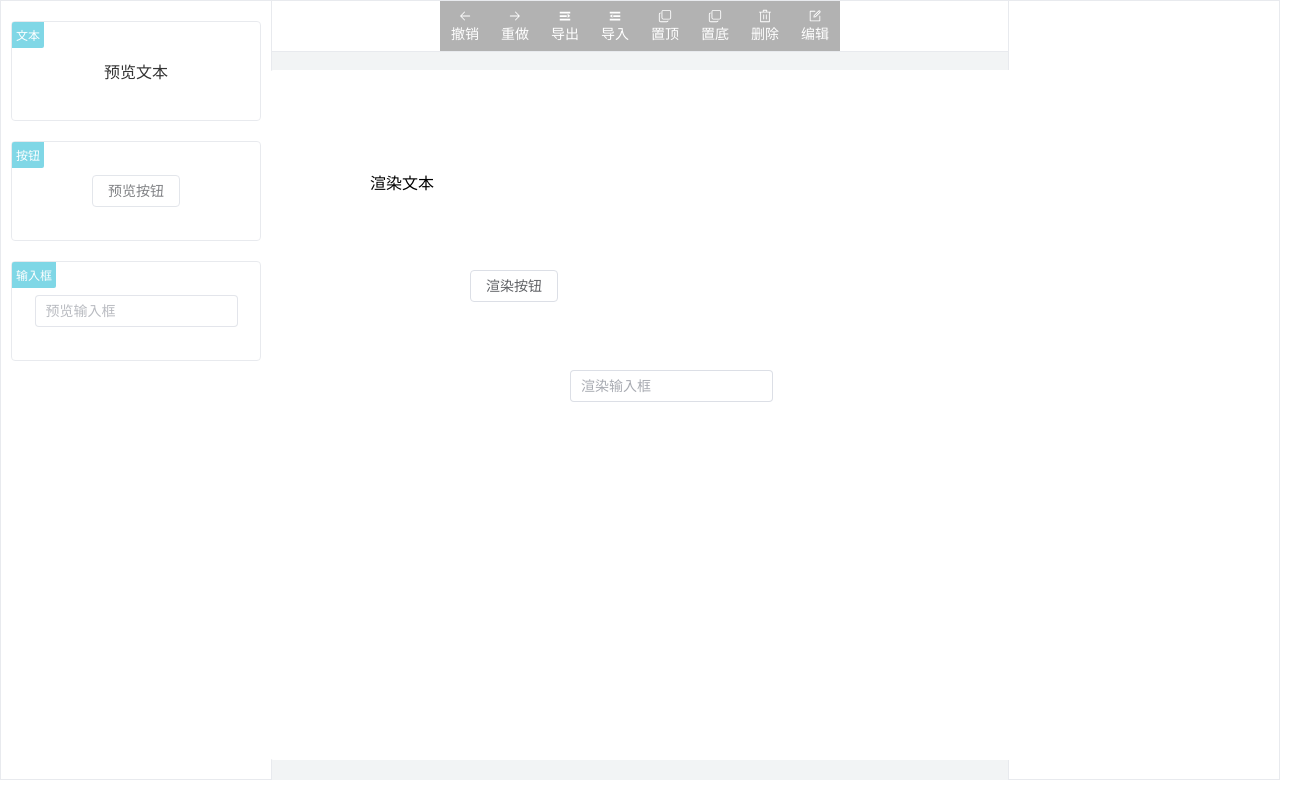
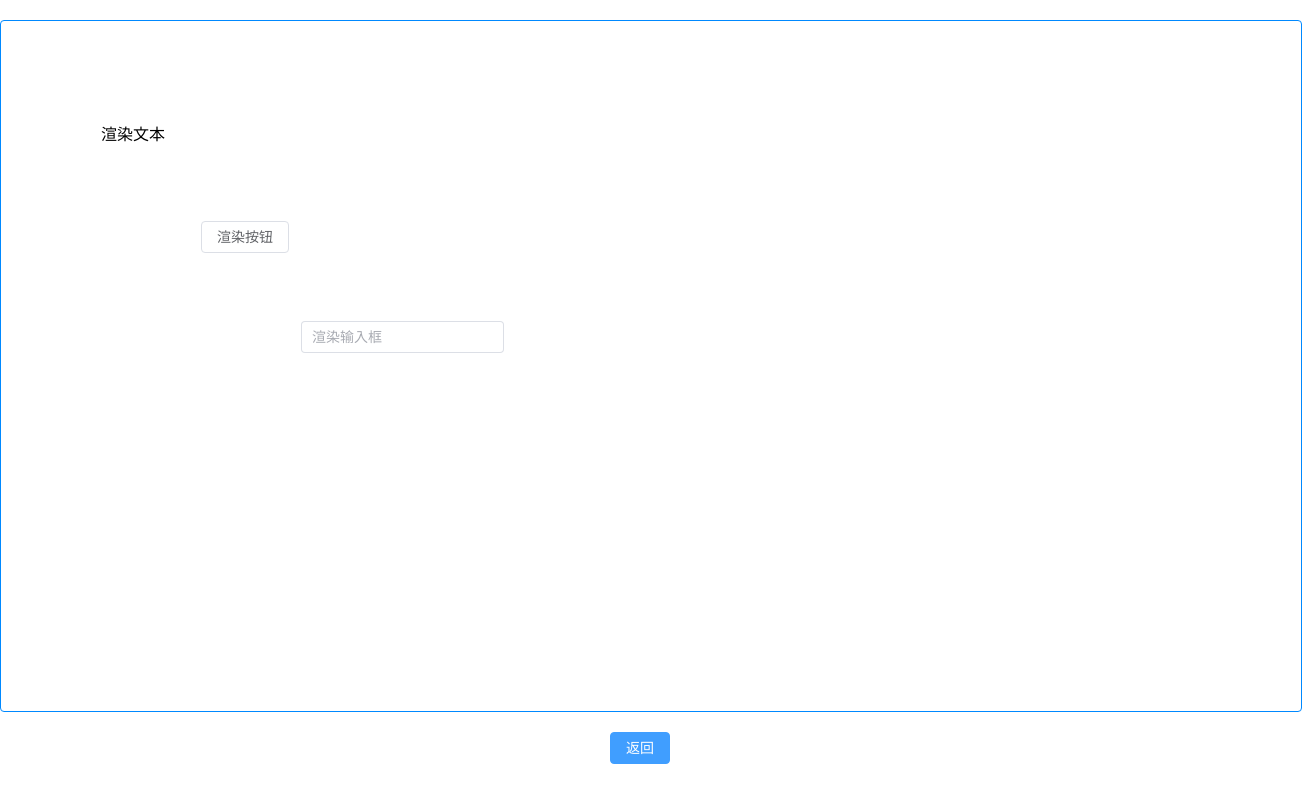
Before and after one commit to IStrangers/Vue3EditorLesson, a Vue app: page / in a window 1280 px wide. Both pictures are taken after a click on the element "预览". Shown: the whole page, 1302 px wide, since content can reach past the window. Built offline with nearby package versions, Linux system fonts and the light colour scheme.

Commit message:
20220907

```diff
--- a/src/components/editor/index.jsx
+++ b/src/components/editor/index.jsx
@@ -6,6 +6,7 @@ import { useMenuDragger } from "./use-menu-dragger"
 import { useFocus } from "./use-focus"
 import { useBlockDragger } from "./use-block-Dragger"
 import { useCommand } from "./use-command"
+import { ElButton } from "element-plus"
 
 export default defineComponent({
   props: {
@@ -23,6 +24,7 @@ export default defineComponent({
   setup(props,ctx) {
 
     const previewRef = ref(false)
+    const editorRef = ref(true)
     provide("config",props.config)
 
     const data = computed({
@@ -49,6 +51,30 @@ export default defineComponent({
     const command = useCommand(data,focusData)
 
     return () =>
+      previewRef.value ?
+      (
+        <div class="container-canvas-preview">
+          <div
+            ref={containerRef}
+            class="canvas-content"
+            style={containerStyles.value}
+          >
+            {
+              data.value.blocks.map((block,index) => {
+                return <EditorBlock
+                  class={previewRef.value ? "block-preview" : ''}
+                  block={block}
+                ></EditorBlock>
+              })
+            }
+          </div>
+          <div class="footer">
+            <ElButton type="primary" onClick={() => previewRef.value=false}>返回</ElButton>
+          </div>
+        </div>
+      )
+      :
+      (
         <div class="editor">
           <div class="editor-left">
             {
@@ -69,7 +95,7 @@ export default defineComponent({
             {
               props.config.toolbarList.map(toolbar => {
                 if(typeof toolbar === "function") {
-                toolbar = toolbar(previewRef,focusUse)
+                  toolbar = toolbar({editorRef,previewRef,focusUse})
                 }
                 const RenderToolbar = toolbar.render()
                 return <div class="toolbar-item" onClick={toolbar.handler ? toolbar.handler : command.commands[toolbar.commandName]}>
@@ -110,5 +136,6 @@ export default defineComponent({
             </div>
           </div>
         </div>
+      )
   }
 })
--- a/src/components/editor/index.scss
+++ b/src/components/editor/index.scss
@@ -135,3 +135,16 @@
     }
   }
 }
+
+.container-canvas-preview {
+  .canvas-content {
+    margin: 20px auto;
+    position: relative;
+    border: 1px solid $primary;
+    border-radius: 4px;
+  }
+  .footer {
+    display: flex;
+    justify-content: center;
+  }
+}
--- a/src/config/editor-config.jsx
+++ b/src/config/editor-config.jsx
@@ -1,4 +1,4 @@
-import { Back, CopyDocument, Delete, Edit, Expand, Fold, Right, View } from "@element-plus/icons-vue"
+import { Back, Close, CopyDocument, Delete, Edit, Expand, Fold, Right, View } from "@element-plus/icons-vue"
 import { ElButton, ElIcon, ElInput } from "element-plus"
 
 function createEditorConfig() {
@@ -124,7 +124,7 @@ registerConfig.registerToolbar({
   },
   commandName: "deleteComponent",
 })
-registerConfig.registerToolbar((previewRef,focusUse) => {
+registerConfig.registerToolbar(({previewRef,focusUse}) => {
   return {
     label: previewRef.value ? "编辑" : "预览",
     render: () => {
@@ -140,3 +140,14 @@ registerConfig.registerToolbar((previewRef,focusUse) => {
     },
   }
 })
+registerConfig.registerToolbar({
+  label: "关闭",
+  render: () => {
+    return <ElIcon>
+      <Close></Close>
+    </ElIcon>
+  },
+  handler() {
+
+  },
+})
```
Lines whose indentation alone changed are shown as unchanged.
